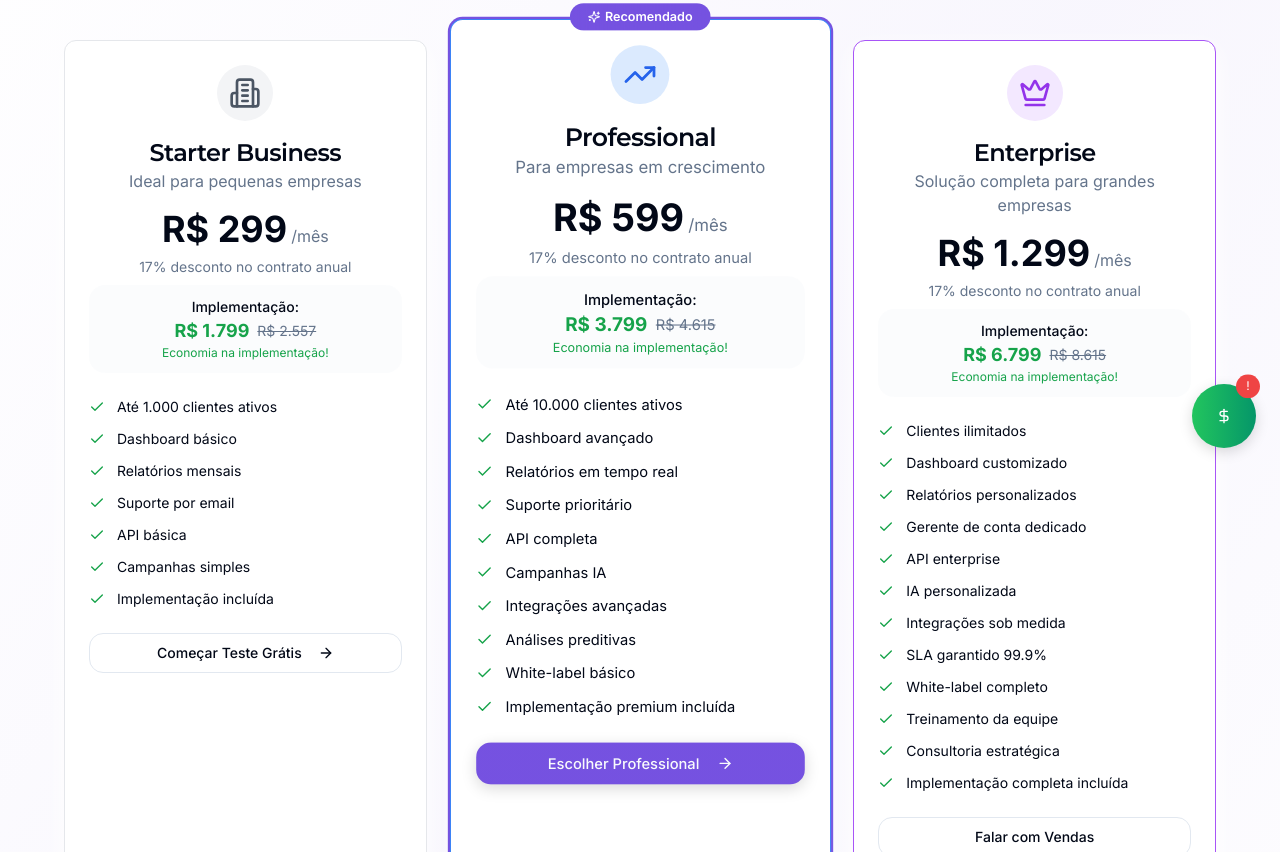
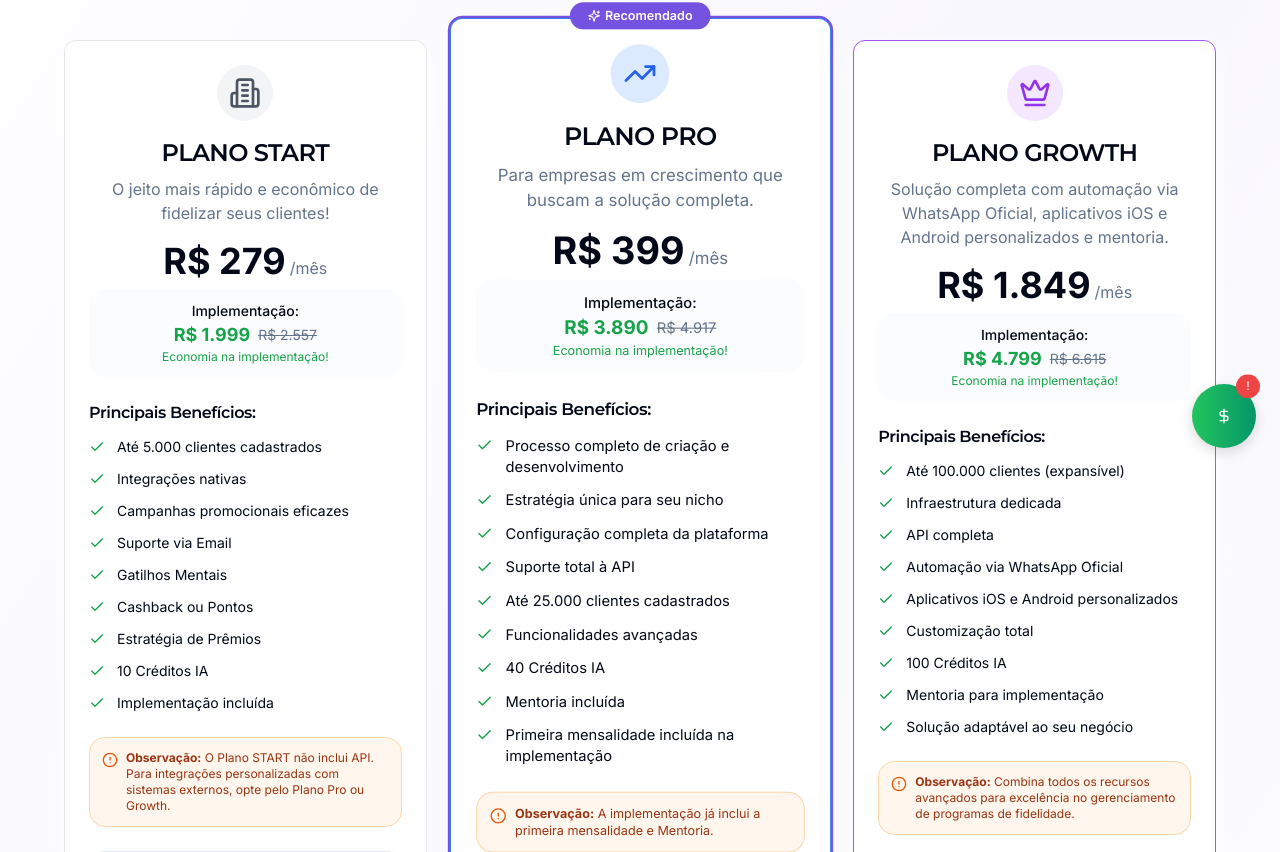
Before and after one commit to cbxgrowth/cashgrow-platform, a React (Vite) app: page /pricing/business in a window 1280 px wide. Shown: the part 328-1180 px from the top of the page. Built offline with nearby package versions, Linux system fonts and the light colour scheme.

Commit message:
feat: Implement business plan details
Added details for the START, PRO, and GROWTH business plans to the /pricing/business page.

```diff
--- a/src/pages/pricing/BusinessPlans.tsx
+++ b/src/pages/pricing/BusinessPlans.tsx
@@ -13,81 +13,83 @@ import {
   Users,
   BarChart3,
   Sparkles,
-  ArrowRight
+  ArrowRight,
+  AlertCircle
 } from 'lucide-react';
 
 const BusinessPlans = () => {
   const plans = [
     {
-      name: 'Starter Business',
-      price: 'R$ 299',
+      name: 'START',
+      price: 'R$ 279',
       period: '/mês',
-      setupPrice: 'R$ 1.799',
+      setupPrice: 'R$ 1.999',
       originalSetupPrice: 'R$ 2.557',
-      description: 'Ideal para pequenas empresas',
+      description: 'O jeito mais rápido e econômico de fidelizar seus clientes!',
       icon: Building2,
       features: [
-        'Até 1.000 clientes ativos',
-        'Dashboard básico',
-        'Relatórios mensais',
-        'Suporte por email',
-        'API básica',
-        'Campanhas simples',
+        'Até 5.000 clientes cadastrados',
+        'Integrações nativas',
+        'Campanhas promocionais eficazes',
+        'Suporte via Email',
+        'Gatilhos Mentais',
+        'Cashback ou Pontos',
+        'Estratégia de Prêmios',
+        '10 Créditos IA',
         'Implementação incluída'
       ],
       cta: 'Começar Teste Grátis',
       popular: false,
-      color: 'border-gray-200'
+      color: 'border-gray-200',
+      note: 'O Plano START não inclui API. Para integrações personalizadas com sistemas externos, opte pelo Plano Pro ou Growth.'
     },
     {
-      name: 'Professional',
-      price: 'R$ 599',
+      name: 'PRO',
+      price: 'R$ 399',
       period: '/mês',
-      setupPrice: 'R$ 3.799',
-      originalSetupPrice: 'R$ 4.615',
-      description: 'Para empresas em crescimento',
+      setupPrice: 'R$ 3.890',
+      originalSetupPrice: 'R$ 4.917',
+      description: 'Para empresas em crescimento que buscam a solução completa.',
       icon: TrendingUp,
       features: [
-        'Até 10.000 clientes ativos',
-        'Dashboard avançado',
-        'Relatórios em tempo real',
-        'Suporte prioritário',
-        'API completa',
-        'Campanhas IA',
-        'Integrações avançadas',
-        'Análises preditivas',
-        'White-label básico',
-        'Implementação premium incluída'
+        'Processo completo de criação e desenvolvimento',
+        'Estratégia única para seu nicho',
+        'Configuração completa da plataforma',
+        'Suporte total à API',
+        'Até 25.000 clientes cadastrados',
+        'Funcionalidades avançadas',
+        '40 Créditos IA',
+        'Mentoria incluída',
+        'Primeira mensalidade incluída na implementação'
       ],
-      cta: 'Escolher Professional',
+      cta: 'Escolher PRO',
       popular: true,
-      color: 'border-blue-500'
+      color: 'border-blue-500',
+      note: 'A implementação já inclui a primeira mensalidade e Mentoria.'
     },
     {
-      name: 'Enterprise',
-      price: 'R$ 1.299',
+      name: 'GROWTH',
+      price: 'R$ 1.849',
       period: '/mês',
-      setupPrice: 'R$ 6.799',
-      originalSetupPrice: 'R$ 8.615',
-      description: 'Solução completa para grandes empresas',
+      setupPrice: 'R$ 4.799',
+      originalSetupPrice: 'R$ 6.615',
+      description: 'Solução completa com automação via WhatsApp Oficial, aplicativos iOS e Android personalizados e mentoria.',
       icon: Crown,
       features: [
-        'Clientes ilimitados',
-        'Dashboard customizado',
-        'Relatórios personalizados',
-        'Gerente de conta dedicado',
-        'API enterprise',
-        'IA personalizada',
-        'Integrações sob medida',
-        'SLA garantido 99.9%',
-        'White-label completo',
-        'Treinamento da equipe',
-        'Consultoria estratégica',
-        'Implementação completa incluída'
+        'Até 100.000 clientes (expansível)',
+        'Infraestrutura dedicada',
+        'API completa',
+        'Automação via WhatsApp Oficial',
+        'Aplicativos iOS e Android personalizados',
+        'Customização total',
+        '100 Créditos IA',
+        'Mentoria para implementação',
+        'Solução adaptável ao seu negócio'
       ],
       cta: 'Falar com Vendas',
       popular: false,
-      color: 'border-purple-500'
+      color: 'border-purple-500',
+      note: 'Combina todos os recursos avançados para excelência no gerenciamento de programas de fidelidade.'
     }
   ];
 
@@ -152,19 +154,19 @@ const BusinessPlans = () => {
               <CardHeader className="text-center space-y-4">
                 <div className="flex justify-center">
                   <div className={`p-3 rounded-full ${
-                    plan.name === 'Enterprise' ? 'bg-purple-100' :
-                    plan.name === 'Professional' ? 'bg-blue-100' : 'bg-gray-100'
+                    plan.name === 'GROWTH' ? 'bg-purple-100' :
+                    plan.name === 'PRO' ? 'bg-blue-100' : 'bg-gray-100'
                   }`}>
                     <plan.icon className={`h-8 w-8 ${
-                      plan.name === 'Enterprise' ? 'text-purple-600' :
-                      plan.name === 'Professional' ? 'text-blue-600' : 'text-gray-600'
+                      plan.name === 'GROWTH' ? 'text-purple-600' :
+                      plan.name === 'PRO' ? 'text-blue-600' : 'text-gray-600'
                     }`} />
                   </div>
                 </div>
 
                 <div>
-                  <CardTitle className="text-2xl">{plan.name}</CardTitle>
-                  <p className="text-muted-foreground">{plan.description}</p>
+                  <CardTitle className="text-2xl">PLANO {plan.name}</CardTitle>
+                  <p className="text-muted-foreground mt-2">{plan.description}</p>
                 </div>
 
                 <div className="space-y-2">
@@ -172,7 +174,6 @@ const BusinessPlans = () => {
                     <span className="text-4xl font-bold">{plan.price}</span>
                     <span className="text-muted-foreground">{plan.period}</span>
                   </div>
-                  <p className="text-sm text-muted-foreground">17% desconto no contrato anual</p>
 
                   {/* Setup Price */}
                   <div className="bg-muted/30 rounded-lg p-3 mt-4">
@@ -187,14 +188,29 @@ const BusinessPlans = () => {
               </CardHeader>
 
               <CardContent className="space-y-6">
-                <div className="space-y-3">
-                  {plan.features.map((feature, idx) => (
-                    <div key={idx} className="flex items-center gap-3">
-                      <Check className="h-4 w-4 text-green-600 flex-shrink-0" />
-                      <span className="text-sm">{feature}</span>
+                <div>
+                  <h4 className="font-semibold mb-3">Principais Benefícios:</h4>
+                  <div className="space-y-3">
+                    {plan.features.map((feature, idx) => (
+                      <div key={idx} className="flex items-start gap-3">
+                        <Check className="h-4 w-4 text-green-600 flex-shrink-0 mt-0.5" />
+                        <span className="text-sm">{feature}</span>
+                      </div>
+                    ))}
+                  </div>
+                </div>
+
+                {/* Note */}
+                {plan.note && (
+                  <div className="bg-orange-50 border border-orange-200 rounded-lg p-3">
+                    <div className="flex items-start gap-2">
+                      <AlertCircle className="h-4 w-4 text-orange-600 flex-shrink-0 mt-0.5" />
+                      <p className="text-xs text-orange-800">
+                        <strong>Observação:</strong> {plan.note}
+                      </p>
                     </div>
-                  ))}
-                </div>
+                  </div>
+                )}
 
                 <Button
                   className={`w-full ${
@@ -205,7 +221,7 @@ const BusinessPlans = () => {
                   variant={plan.popular ? 'default' : 'outline'}
                 >
                   {plan.cta}
-                  {plan.name !== 'Enterprise' && <ArrowRight className="h-4 w-4 ml-2" />}
+                  {plan.name !== 'GROWTH' && <ArrowRight className="h-4 w-4 ml-2" />}
                 </Button>
               </CardContent>
             </Card>
```
